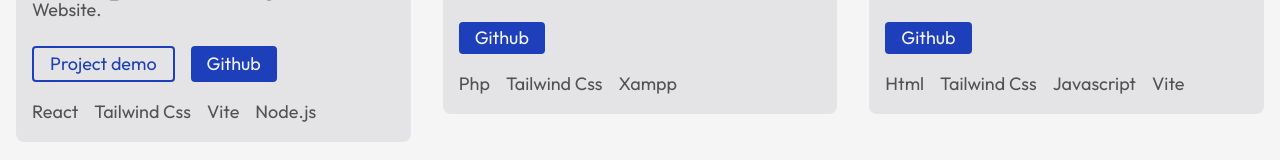
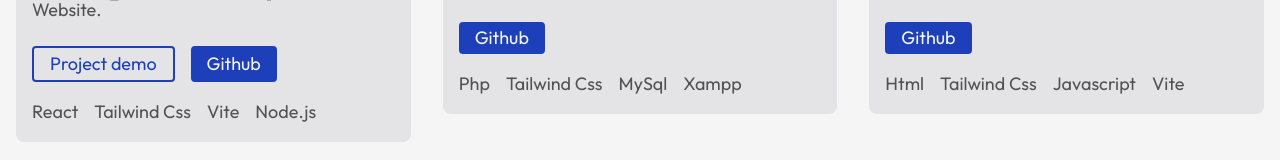
Before and after one commit to HtetAungLw1n/Portfolio, a React (Vite) app: page /works in a window 1280 px wide. Shown: the part 409-569 px from the top of the page. Built offline with nearby package versions, Linux system fonts and the light colour scheme.

Commit message:
minor fix

```diff
--- a/src/components/Project2.jsx
+++ b/src/components/Project2.jsx
@@ -2,7 +2,7 @@ import { Link } from "react-router-dom";
 import { motion } from "framer-motion";
 import { RiPhpLine, RiTailwindCssFill } from "react-icons/ri";
 import { FaGithub } from "react-icons/fa";
-import { SiXampp } from "react-icons/si";
+import { SiXampp, SiMysql } from "react-icons/si";
 
 const Project2 = () => {
   return (
@@ -42,6 +42,9 @@ const Project2 = () => {
             <RiPhpLine /> Php
           </div>
           <div className="text-neutral-600 flex items-center gap-2">
+            <SiMysql /> MySql
+          </div>
+          <div className="text-neutral-600 flex items-center gap-2">
             <SiXampp />
             Xampp
           </div>
--- a/src/components/Work.jsx
+++ b/src/components/Work.jsx
@@ -50,7 +50,7 @@ const Work = ({ project }) => {
               Github
             </Link>
           </div>
-          <div className="tech text-sm flex gap-4 mt-4 md:text-lg">
+          <div className="tech text-sm flex gap-4 mt-4 md:text-lg flex-wrap">
             {project.tech.map((item, index) => (
               <div
                 className="text-neutral-600 flex items-center gap-2"
--- a/src/components/projects.js
+++ b/src/components/projects.js
@@ -15,7 +15,7 @@ export const projects = [
     description: " PHP နဲ့ MySql သုံးထား တဲ့ Mini Social Media Website.",
     demolink: null,
     githublink: "https://github.com/HtetAungLw1n/mini-social-media.git",
-    tech: ["Php", "Tailwind Css", "Xampp"],
+    tech: ["Php", "Tailwind Css", "MySql", "Xampp"],
     image: "../../images/minisocialmedia.png",
   },
   {
```
